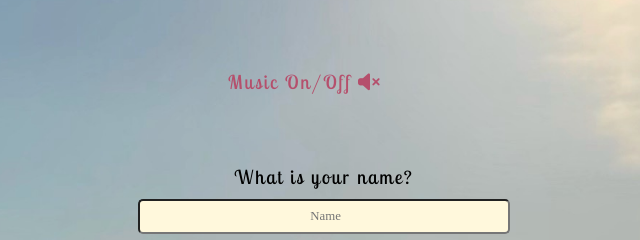
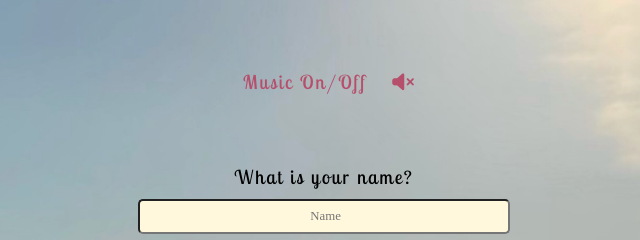
Before and after one commit to merzann/MemoVocabs, a plain HTML site: page index.html in a window 1280 px wide. Shown: the part 427-667 px from the top of the page, 316-956 px from the left. Drawn offline with Linux system fonts and the light colour scheme; a web font is replaced by a local one.

Commit message:
fix: add style rule to CSS that centers the volume-control div

```diff
--- a/assets/css/style.css
+++ b/assets/css/style.css
@@ -47,8 +47,13 @@ header {
     display: flex;
     justify-content: center;
     align-items: center;
+    text-align: center;
     margin-top: 20px;
     color: #b54f6c;
+}
+
+div#volume-control {
+    padding-left: 30px;
 }
 
 #volume-icon {
```
Also changed, not shown: assets/images/memoVocabs_responsive_mockup.png (added), 1 other file.
